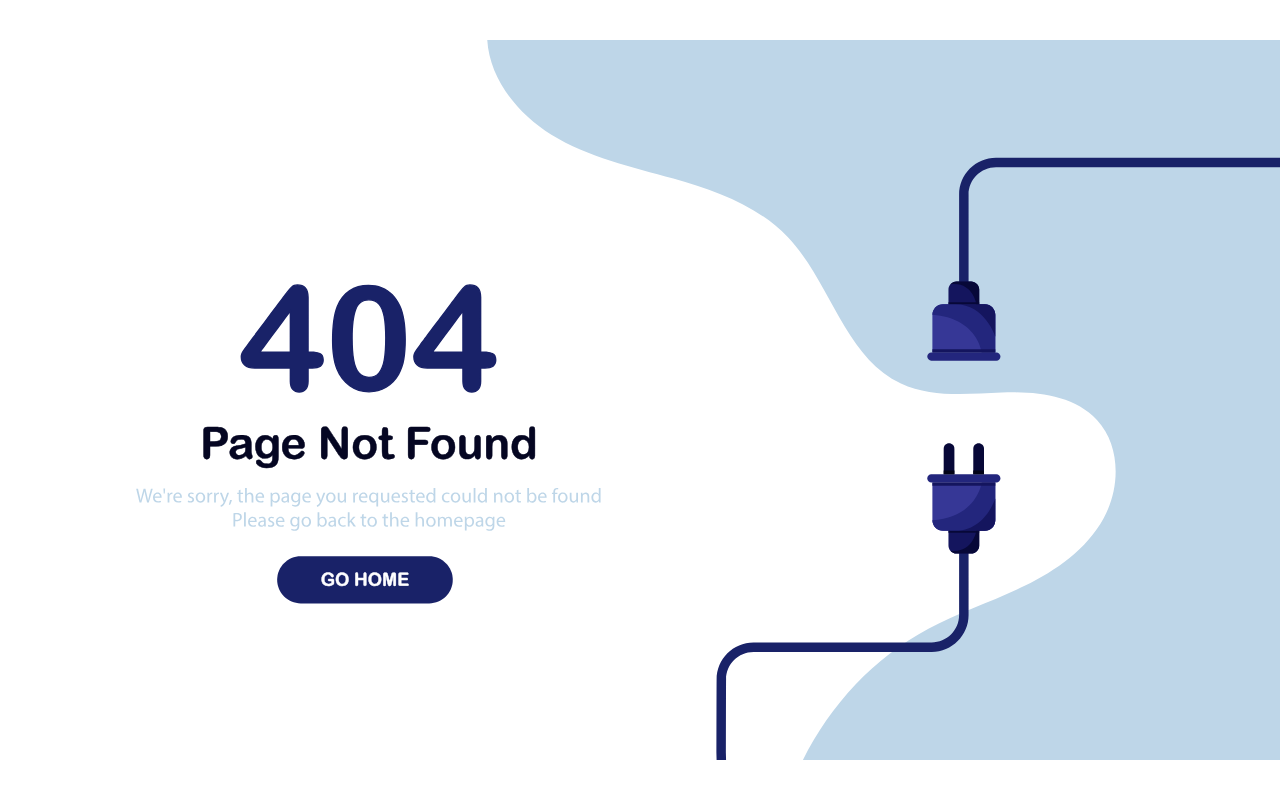
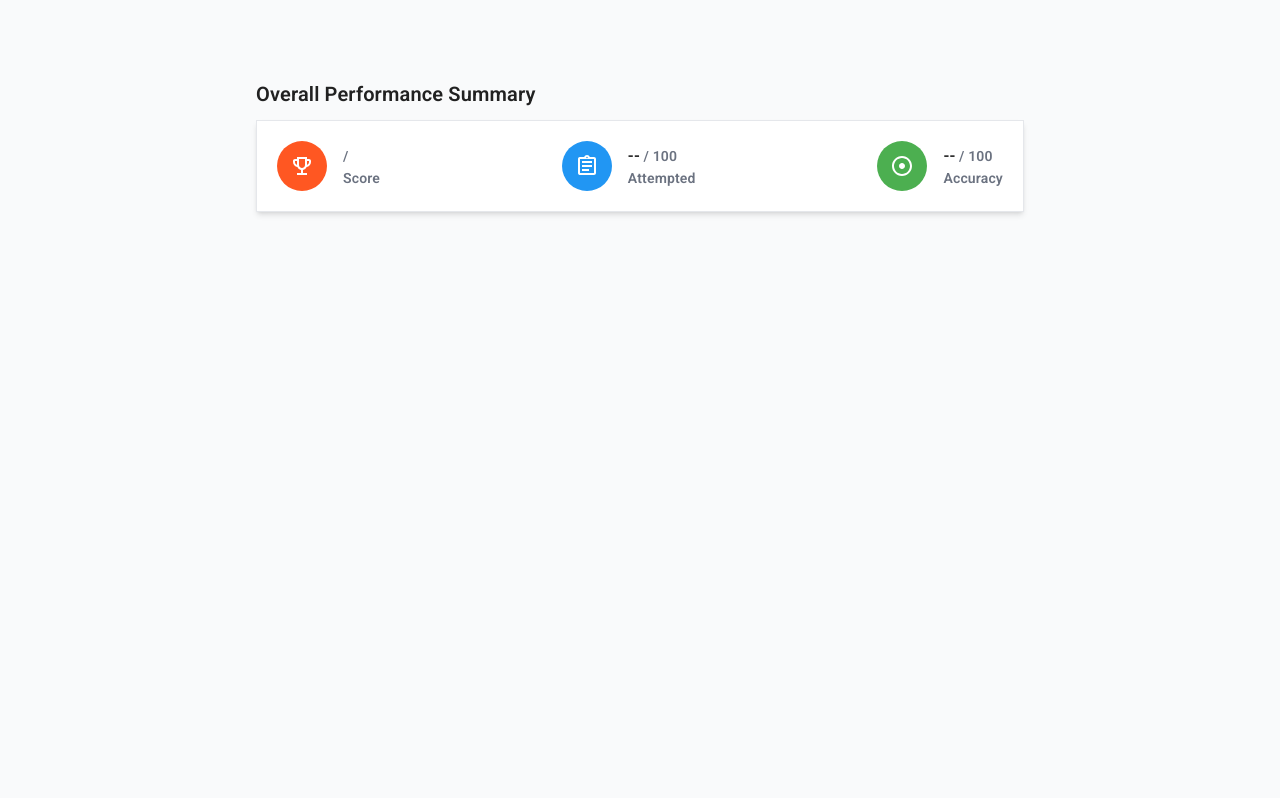
Before and after one commit to chandan8809/test-fe, a React (Create React App) app: page /result/1 in a window 1280 px wide. Before the commit this address led to /404. Built offline with nearby package versions, Linux system fonts and the light colour scheme; no server answers.

Commit message:
result done

```diff
--- a/src/App.js
+++ b/src/App.js
@@ -11,6 +11,7 @@ import ResponsiveDrawer from './components/dashboard/MainContainer';
 import LoadingPage from './components/loadingPage/LoadingPage';
 import { initializeAxios } from './utils/axiosUtility';
 import { AuthProvider } from './contexts/UserContext';
+import Reports from './components/testWindow/Reports';
 
 
 initializeAxios()
@@ -51,6 +52,7 @@ function App() {
       <Routes>
         <Route path="/" element={ <LoadingPage/>} />
         <Route path="/test/:exam_id" element={ <MainWindow/>} />
+        <Route path="/result/:report_id" element={ <Reports/>} />
         <Route path="/login" element={ <SignIn/>} />
         <Route path="/register" element={ <SignUp/>} />
         <Route path="/dashboard" element={ <ResponsiveDrawer/>} />
--- a/src/components/loadingPage/LoadingPage.jsx
+++ b/src/components/loadingPage/LoadingPage.jsx
@@ -24,7 +24,7 @@ const LoadingPage = () => {
             navigate("/login")
         }
         else{
-            navigate("/login")
+            navigate("/dashboard")
         }
     } else {
         logout();
--- a/src/components/testWindow/Header.jsx
+++ b/src/components/testWindow/Header.jsx
@@ -60,7 +60,7 @@ function Header({ expiryTimestamp }) {
     <React.Fragment>
       <Toolbar sx={{ borderBottom: 1, borderColor: 'divider' }}>
         <Stack direction="row" spacing={2}   alignItems="center">
-            <img src={testAppImage} alt='logo' className='h-8'/>
+            {/* <img src={testAppImage} alt='logo' className='h-8'/> */}
             <Typography
             component="p"
             variant="p"
--- a/src/components/testWindow/QuestionPallet.jsx
+++ b/src/components/testWindow/QuestionPallet.jsx
@@ -10,7 +10,7 @@ import DialogContent from '@mui/material/DialogContent';
 import DialogTitle from '@mui/material/DialogTitle';
 import { useAuth } from '../../contexts/UserContext';
 import { examServiceObj } from '../../services/examServices';
-import { useParams } from 'react-router-dom';
+import { useNavigate, useParams } from 'react-router-dom';
 
 const questionStatus={
     "answerd":"rounded-t-full bg-green-600  text-white",
@@ -52,6 +52,7 @@ const QuestionPallet = ({
     const handleClickOpen = () => {
       setOpen(true);
     };
+    const navigate=useNavigate()
 
     const handleClose = () => {
       setOpen(false);
@@ -94,6 +95,7 @@ const QuestionPallet = ({
         const response= await examServiceObj.submitTest({attempted:attemptedAnswer,quiz_id:exam_id})
         if(response.data){
             const data= response.data
+            navigate(`/result/${data.report_id}`)
         }
         else{
             console.log("error")
--- a/src/components/testWindow/Questions.jsx
+++ b/src/components/testWindow/Questions.jsx
@@ -34,7 +34,6 @@ const Questions = ({
     }
 
 
-
     useEffect(() => {
         // Load the timer value from localStorage when the component mounts
         // const storedTimerValue = localStorage.getItem(timerKey);
@@ -68,13 +67,7 @@ const Questions = ({
 
 
     const handleRadioClick = (option) => {
-        if (selectedOption === option) {
-            // If the clicked option is already selected, clear the selection
-            setSelectedOption(null);
-        } else {
-            // Otherwise, select the clicked option
             setSelectedOption(option);
-        }
     };
 
     const [open, setOpen] = React.useState(false);
@@ -91,12 +84,15 @@ const Questions = ({
 
 
     useEffect(()=>{
+      let sec = attemptedAnswer.find(each=>each.section===selectedSection.section_name)
+      console.log("sec",sec?.answer?.[selectedQuestion.id])
         setSelectedOption(null)
-        if(selectedQuestion.answerId){
-            handleRadioClick(selectedQuestion.answerId)
+        if(sec?.answer?.[selectedQuestion.id]){
+          console.log("dbobel")
+            handleRadioClick(sec?.answer?.[selectedQuestion.id])
         }
 
-    },[selectedQuestion])
+    },[selectedQuestion,selectedSection])
 
     let originalOptions=selectedQuestion.options
 
@@ -275,7 +271,17 @@ const Questions = ({
 
 
                     <div
-                     onClick={()=>setSelectedOption(null)}
+                     onClick={()=>{
+                      setSelectedOption(null)
+                      setAttemptedAnswer(prevAttemptedAnswer => {
+                        return prevAttemptedAnswer.map(each => {
+                          if (each.section === selectedSection.section_name) {
+                            return {...each,answer: {...each.answer,[selectedQuestion.id]: null}}
+                          }
+                          return each
+                        });
+                       });
+                     }}
                      className="p-1 rounded-sm bg-sky-300  text-center px-4 cursor-pointer"
                      >
                     {bigScreenView ?"Clear Response":"Clear"}
--- /dev/null
+++ b/src/components/testWindow/Reports.jsx
@@ -0,0 +1,75 @@
+import * as React from 'react';
+import Avatar from '@mui/material/Avatar';
+import { deepOrange, green, blue } from '@mui/material/colors';
+import AssignmentOutlinedIcon from '@mui/icons-material/AssignmentOutlined';
+import EmojiEventsOutlinedIcon from '@mui/icons-material/EmojiEventsOutlined';
+import ModeStandbyOutlinedIcon from '@mui/icons-material/ModeStandbyOutlined';
+import { examServiceObj } from '../../services/examServices';
+import { useParams } from 'react-router-dom';
+
+const Reports = () => {
+  const [reportData,setReportData]=React.useState({})
+  const {report_id}=useParams()
+
+
+
+  React.useEffect(()=>{
+
+    const getReportDetails=async()=>{
+      const response = await examServiceObj.getReport({report_id})
+      if(response.data){
+        const data= response.data.report
+        setReportData(data)
+      }
+      else{
+        console.log("error")
+      }
+    }
+
+    getReportDetails()
+
+  },[])
+
+
+
+  return (
+    <div className='bg-gray-50 h-[100vh] pt-20'>
+      <p className='max-w-screen-md mx-auto text-xl mb-3 font-semibold'>Overall Performance Summary</p>
+      <div className='max-w-screen-md mx-auto flex   border justify-between p-5 bg-white shadow-md'>
+
+        <div className='flex gap-4 items-center'>
+          <Avatar sx={{ bgcolor: deepOrange[500],width: 50, height: 50 }}>
+            < EmojiEventsOutlinedIcon/>
+          </Avatar>
+          <div>
+            <div><span className='font-semibold'>{reportData.total_score}</span><span className='text-gray-500 text-sm font-semibold'> / {reportData.total_marks}</span></div>
+            <div  className='text-gray-500 text-sm font-semibold'>Score</div>
+          </div>
+        </div>
+
+        <div className='flex gap-4 items-center'>
+        <Avatar sx={{ bgcolor: blue[500],width: 50, height: 50  }} >
+          <AssignmentOutlinedIcon />
+        </Avatar>
+          <div>
+            <div><span className='font-semibold'>--</span><span className='text-gray-500 text-sm font-semibold'> / 100</span></div>
+            <div  className='text-gray-500 text-sm font-semibold'>Attempted</div>
+          </div>
+        </div>
+
+        <div className='flex gap-4 items-center'>
+        <Avatar sx={{ bgcolor: green[500],width: 50, height: 50  }} >
+          <ModeStandbyOutlinedIcon />
+        </Avatar>
+          <div>
+            <div><span className='font-semibold'>--</span><span className='text-gray-500 text-sm font-semibold'> / 100</span></div>
+            <div  className='text-gray-500 text-sm font-semibold'>Accuracy</div>
+          </div>
+        </div>
+
+      </div>
+    </div>
+  )
+}
+
+export default Reports
--- a/src/config/urlConfig.js
+++ b/src/config/urlConfig.js
@@ -9,3 +9,7 @@ export const SIGNUP_URL=`${BASE_URL}/api/v1/auth/register`
 
 export const GET_ALL_EXAM=`${BASE_URL}/api/v1/exam`
 export const SUBMIT_EXAM=`${BASE_URL}/api/v1/exam/submit`
+
+//REPORT URL
+
+export const GET_ALL_REPORT=`${BASE_URL}/api/v1/report`
--- a/src/services/examServices.js
+++ b/src/services/examServices.js
@@ -1,5 +1,5 @@
 import { apiGetCall, apiPostCall, apiPutCall, apiPatchCall, apiDeleteCall } from '../config/apiConfig';
-import { GET_ALL_EXAM,SUBMIT_EXAM } from '../config/urlConfig'
+import { GET_ALL_EXAM,SUBMIT_EXAM,GET_ALL_REPORT } from '../config/urlConfig'
 
 
 class ExamService {
@@ -27,6 +27,16 @@ class ExamService {
         return response
     }
 
+    listReport = async()=>{
+        const response = await this.apiGetCall(GET_ALL_REPORT)
+        return response
+    }
+
+    getReport = async({report_id})=>{
+        const response = await this.apiGetCall(`${GET_ALL_REPORT}/${report_id}`)
+        return response
+    }
+
 
 
 
```
